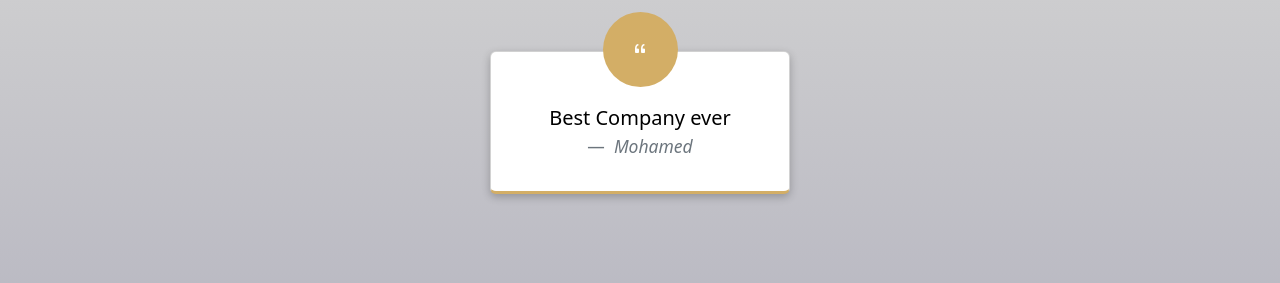
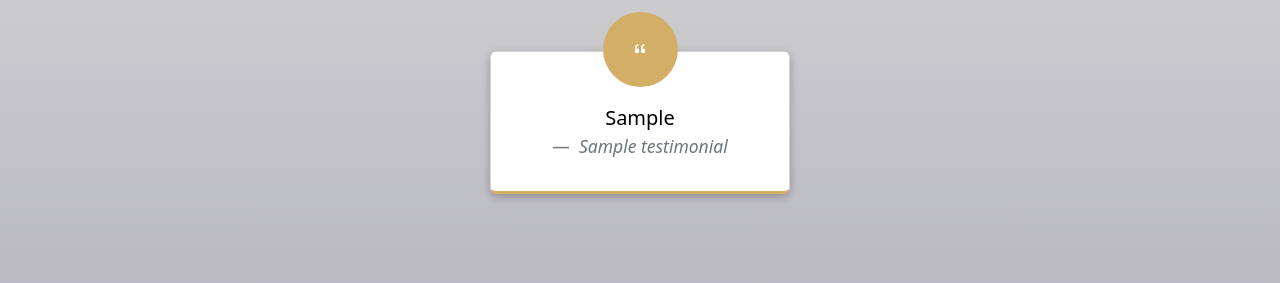
Before and after one commit to AbdelrhmanHamedTawfik/LimousineCairo, a Django app: page / in a window 1280 px wide. Shown: the part 6217-6500 px from the top of the page. Run offline with Django 4.2, Linux system fonts and the light colour scheme; data comes from the database, SQL or seed files in the repository; tables that the repository leaves empty hold one stand-in row (values such as "Sample post"); parts of the project's set-up code (start-up, migrations or seed data) failed here and were passed over; some libraries are stand-ins or nearby versions.

Commit message:
Replacing static testimonials with dynamic ones

```diff
--- a/templates/body.html
+++ b/templates/body.html
@@ -434,26 +434,37 @@
             </h2>
             <br>
             <div class="testimonials-container">
+                {% if Testimonials %}
+                        {% for testimonial in Testimonials %}
                             <div class="testimonials-item card text-center">
                                 <i class="bi bi-quote"></i>
                                 <div class="card-body blockquote">
                                     <p class="card-text">
                                         {% if request.COOKIES.language == "AR" %}
-                                افضل شركة علي الاطلاق
+                                            {{testimonial.quote_ar}}
                                         {% else %}
-                                Best Company ever
+                                            {{testimonial.quote}}
                                         {% endif %}
                                     </p>
                                     <footer class="blockquote-footer">
                                         <cite title="Source Title">
                                             {% if request.COOKIES.language == "AR" %}
-                                    محمد
+                                                {{testimonial.name_ar}}
                                             {% else %}
-                                    Mohamed
+                                                {{testimonial.name}}
                                             {% endif %}
                                         </cite>
                                     </footer>
                                 </div>
+                            </div>
+                        {% endfor %}
+                    {% else %}
+                        {% if request.COOKIES.language == "AR" %}
+                            لا يوجد اراء العملاء في الوقت الحالي
+                        {% else %}
+                            There are no available testimonials at the moment
+                        {% endif %}
+                    {% endif %}
                 </div>
             </div>
             <br>
```
Lines whose indentation alone changed are shown as unchanged.
